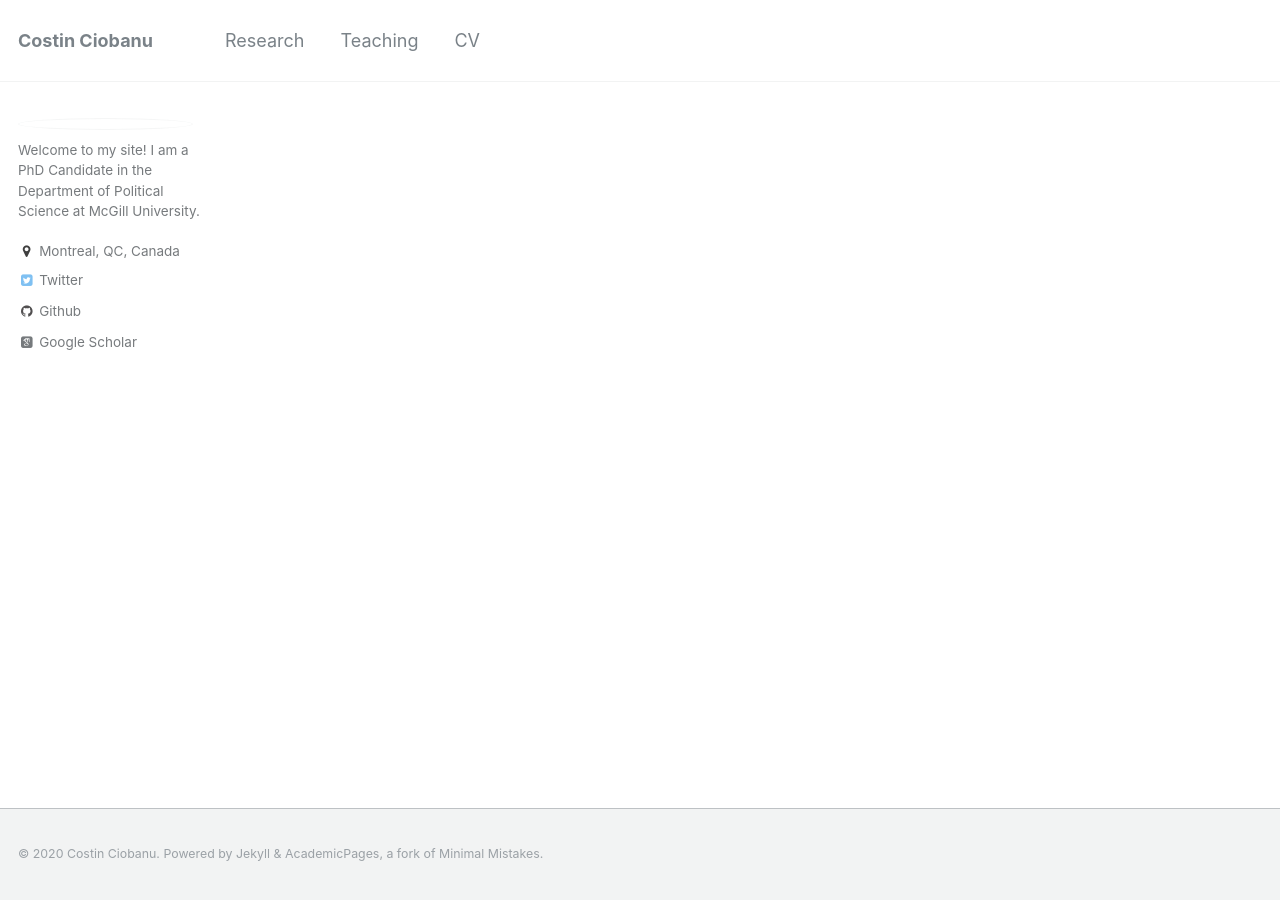
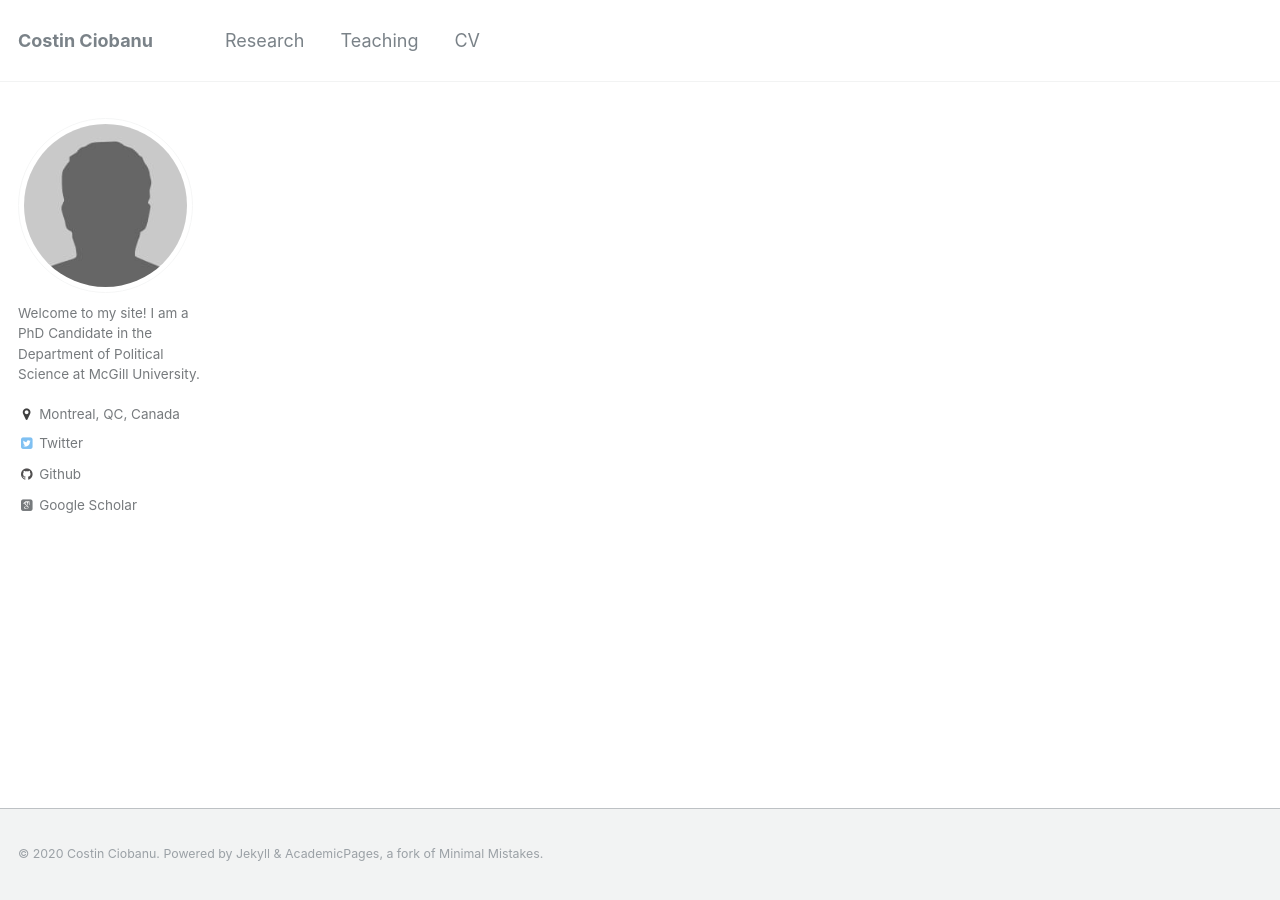
Before and after one commit to costinciobanu/costinciobanu.github.io, a Jekyll site: the page built from _pages/about.md, in a window 1280 px wide. Built offline with Jekyll 4.4.1, drawn with Linux system fonts in a browser that asks for light colours; some web fonts are replaced.

Commit message:
Update _config.yml

```diff
--- a/_config.yml
+++ b/_config.yml
@@ -80,7 +80,7 @@ analytics:
 # Site Author
 author:
   name             : ""
-  avatar           : "CostinCiobanu.jpg"
+  avatar           : "bio-photo.jpg"
   bio              : "Welcome to my site! I am a PhD Candidate in the Department of Political Science at McGill University."
   location         : "Montreal, QC, Canada"
   employer         :
```
